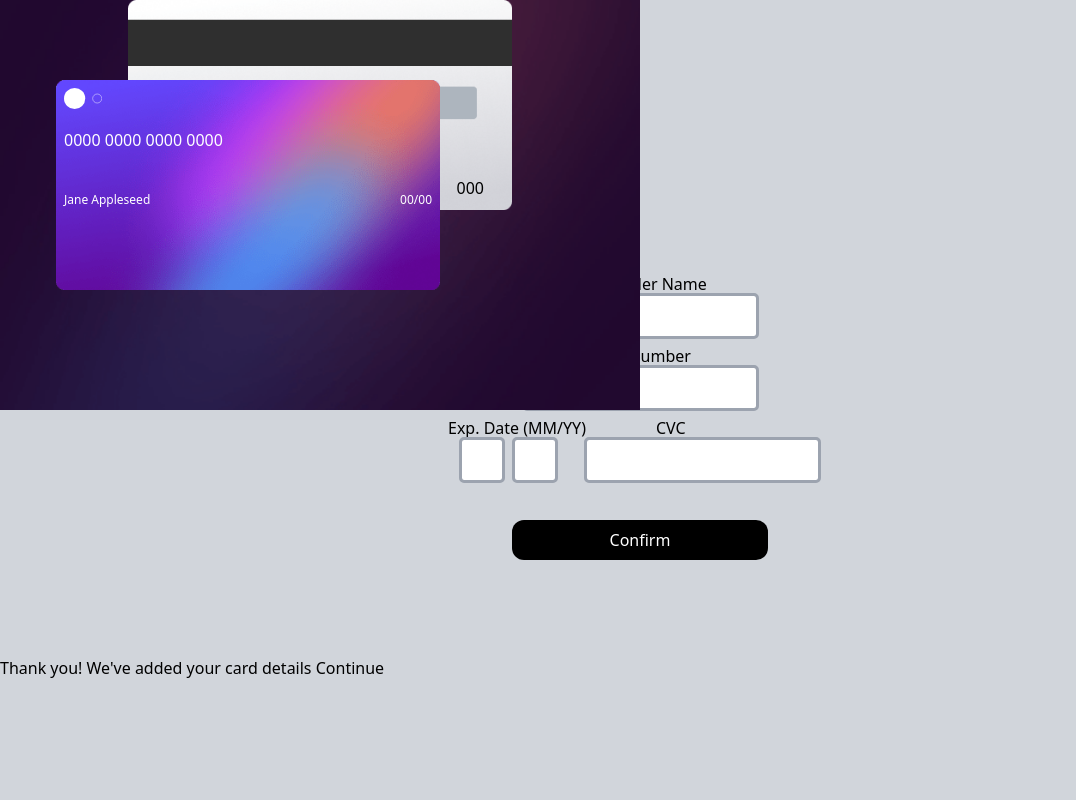
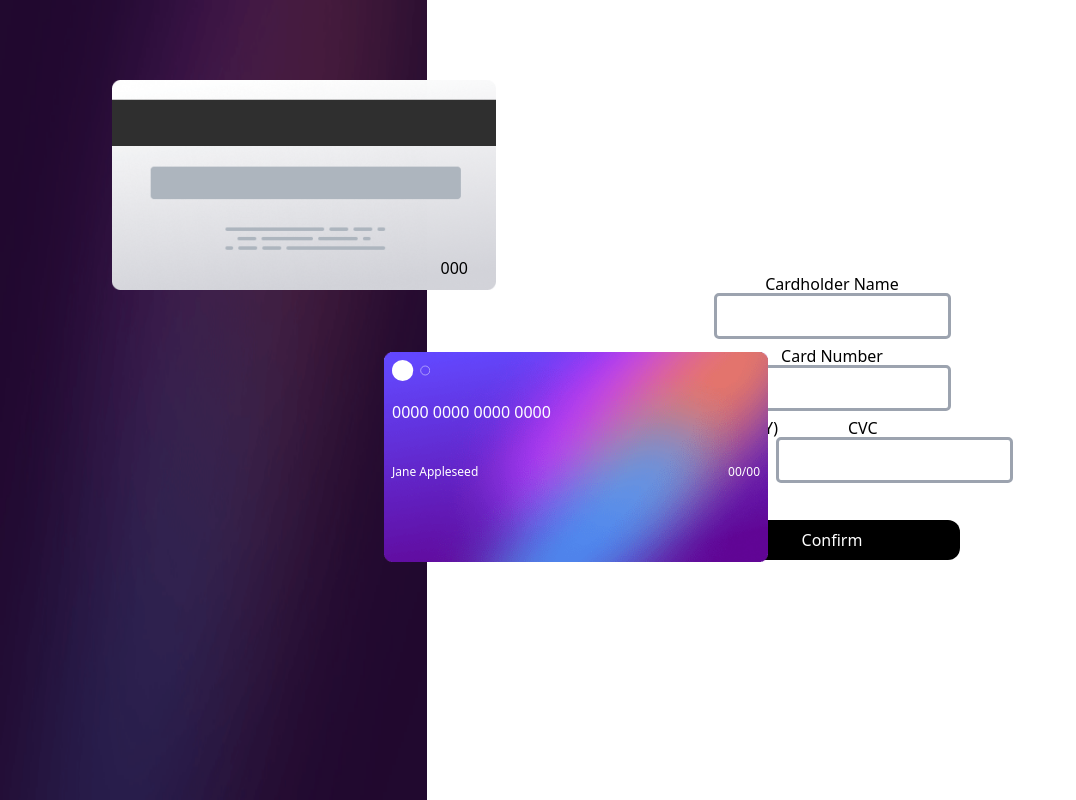
Before and after one commit to andreluis29/interactive-card, a website: page src/index.html in a window 1280 px wide. Shown: the whole page, without its empty margins (0-1076 px from the left). Drawn offline with Linux system fonts and the light colour scheme.

Commit message:
feat: first test version done, but no scripts yet

```diff
--- a/src/index.html
+++ b/src/index.html
@@ -9,10 +9,10 @@
   <title>Frontend Mentor | Interactive card details form</title>
 
 </head>
-<body class="bg-gray-300">
+<body>
   <header class="relative h-36 flex flex-col">
-    <img src="../images/bg-main-mobile.png" class="z-0 md:w-2/4" alt="Fundo do desktop">
-    <div class="h-36 bg-no-repeat absolute top-20 z-20 left-14 w-64 text-white xl:w-96 xl:h-96 p-2"  style="background-image: url('../images/bg-card-front.png'); background-size: 100%;">
+    <img src="../images/bg-main-mobile.png" class="z-0 md:w-4/12 md:min-h-screen" alt="Fundo do desktop">
+    <div class="h-36 bg-no-repeat absolute top-20 md:mt-32 md:top-56 md:left-96 z-20 left-14 w-64 text-white xl:w-96 xl:h-96 p-2"  style="background-image: url('../images/bg-card-front.png'); background-size: 100%;">
       <div class="w-32 h-10" style="background-image: url('../images/card-logo.svg'); background-size: 30%; background-repeat: no-repeat;">
       </div>
       <p>0000 0000 0000 0000</p>
@@ -22,11 +22,11 @@
       </div>
 
     </div>
-    <div class="h-36 absolute left-32 bg-no-repeat z-10 flex justify-end items-center w-64 xl:w-96 xl:h-96" style="background-image: url('../images/bg-card-back.png'); background-size: 100%;">
+    <div class="h-36 absolute left-28 bg-no-repeat z-10  md:mt-20 flex justify-end items-center w-64 xl:w-96 xl:h-96" style="background-image: url('../images/bg-card-back.png'); background-size: 100%;">
       <p class="mr-7 mb-2">000</p>
     </div>
   </header>
-  <main class="mt-32 h-96">
+  <main class="mt-32 h-96 md:ml-96">
     <form class="flex flex-col items-center">
       <label for="name">Cardholder Name</label> <input type="text" class="outline h-10 outline-gray-400 rounded-sm mb-2" placedholder="e.g. Jane Appleseed" id="name">
       <label for="number">Card Number</label> <input type="number" class="outline  h-10 outline-gray-400 rounded-sm mb-2" placedholder="e.g. 1234 5678 9123 0000" id="number">
```
Also changed, not shown: dist/style.css.
